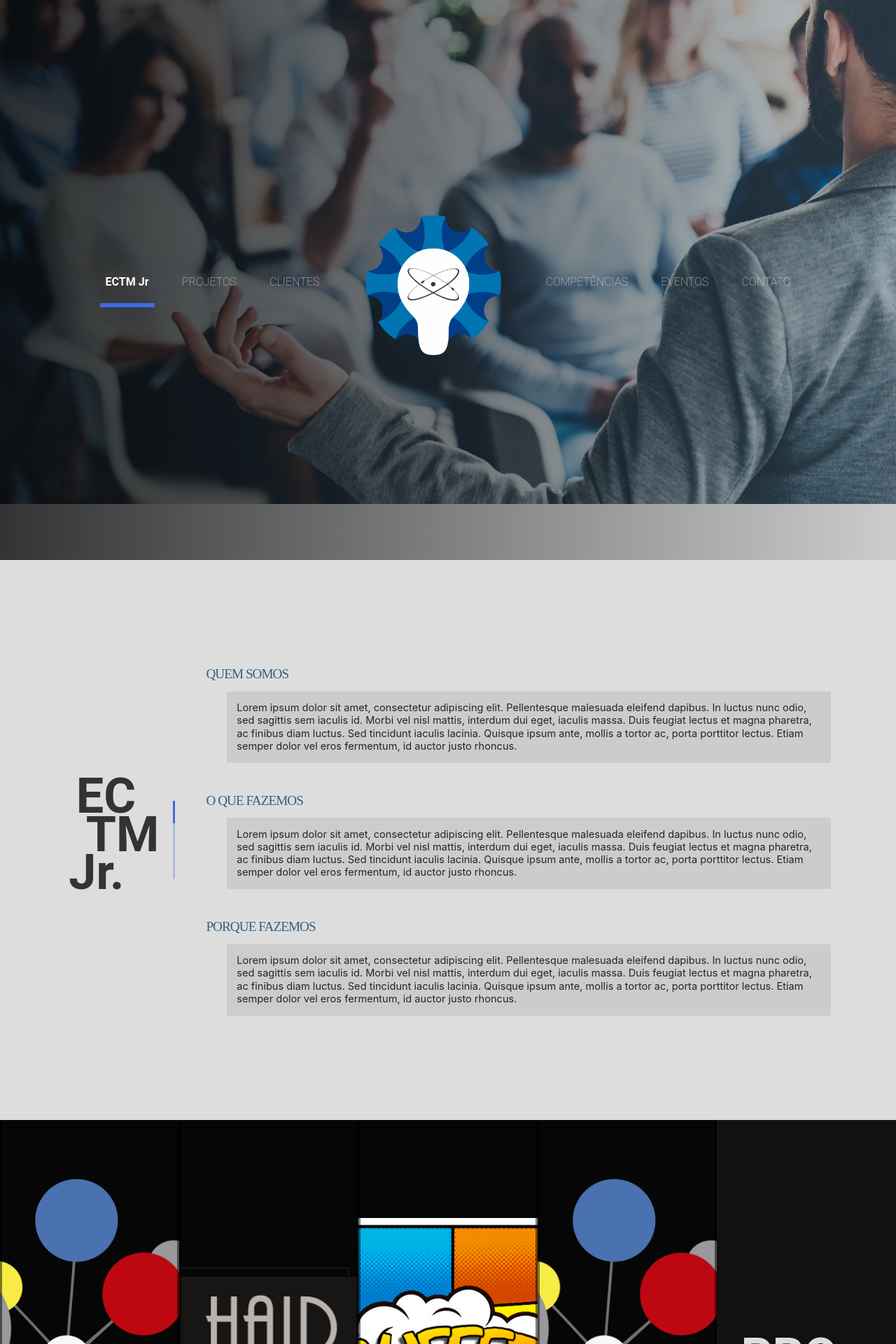
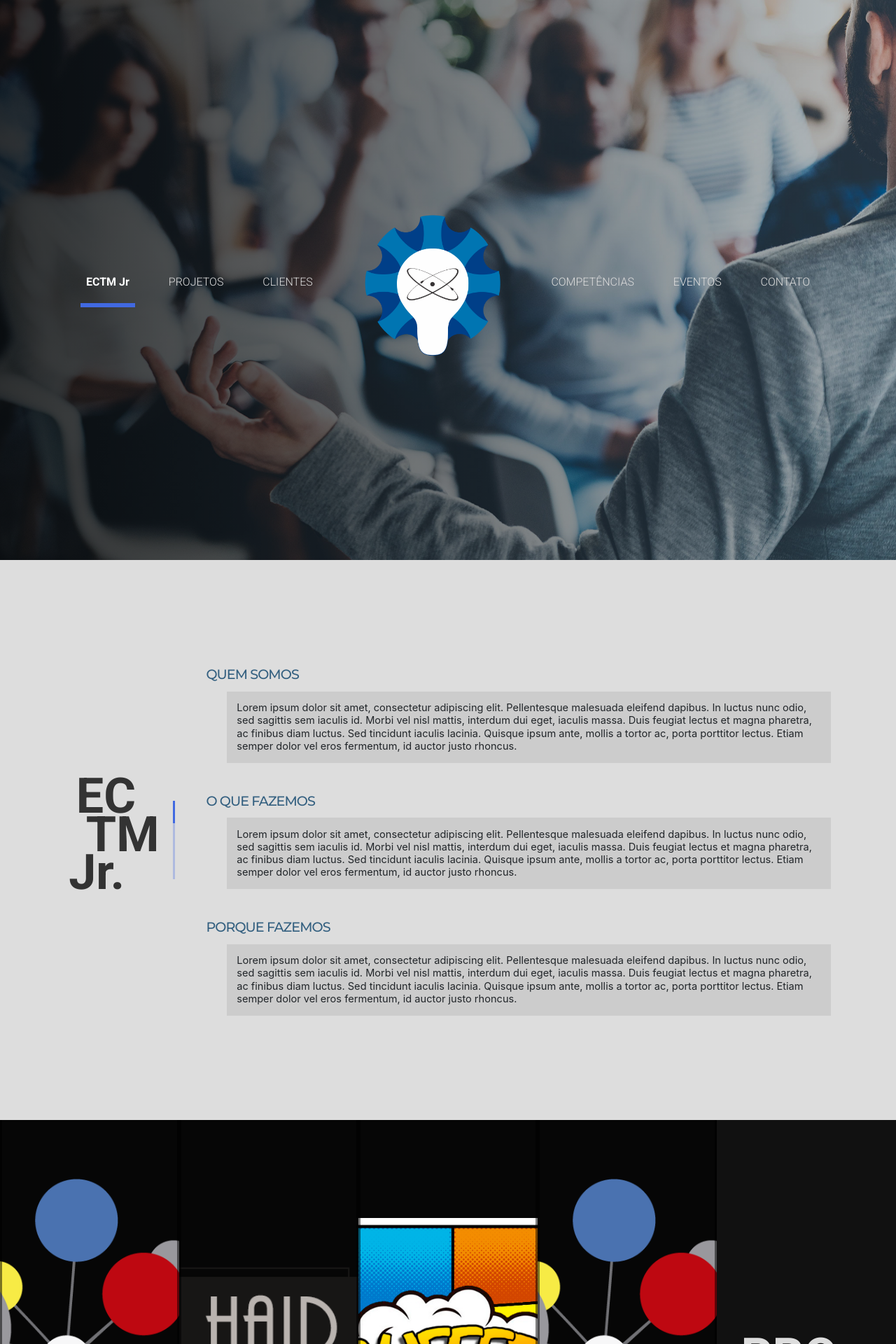
Before and after one commit to dsalexan/boyblue, a PHP site: page / in a window 1280 px wide. Shown: the top 1920 px of the page at 70% size. Run offline with PHP 8.4, Linux system fonts and the light colour scheme.

Commit message:
Versão do pre-release 0.3 alpha

```diff
--- a/css/style.css
+++ b/css/style.css
@@ -14,9 +14,13 @@
    --ectm-jr-triangle-height: 3.6vh;
  }
 
+section{
+  overflow: hidden;
+}
+
 header#wall {
   background: url('../images/wall_background.jpg') no-repeat center center scroll;
-  background-size: 100% auto;
+  background-size: cover;
   background-position-y: 0;
   height: 100vh;
   position: relative;
@@ -50,7 +54,7 @@
 }
 
 #wall nav{
-  width: 85%;
+  width: 90%;
 }
 
 #wall nav ul{
@@ -626,7 +630,7 @@
   left: 0;
   content: "";
 
-  opacity: 0.75;
+  opacity: 1.25;
 }
 
 #eventos .event-box:hover:before{
--- a/index.html
+++ b/index.html
@@ -7,6 +7,7 @@
     <meta name="viewport" content="width=device-width, initial-scale=1, shrink-to-fit=no">
     <meta name="description" content="">
     <meta name="author" content="dsalexan">
+    <meta name="author" content="taaaaaar">
 
     <title>ECTM Jr</title>
 
@@ -17,6 +18,8 @@
     <link href="https://fonts.googleapis.com/css?family=Josefin+Slab:300,400,700" rel="stylesheet">
     <link href="https://fonts.googleapis.com/css?family=Cardo:400,700" rel="stylesheet">
     <link href="https://fonts.googleapis.com/css?family=Lato:300,400,700|Merriweather:400,400i,700" rel="stylesheet">
+    <link href="https://fonts.googleapis.com/css?family=Roboto:300,400,500,700" rel="stylesheet">
+    <link href="https://fonts.googleapis.com/css?family=Montserrat:300,400,500" rel="stylesheet">
     <link href="css/style.css" rel="stylesheet">
 
   </head>
@@ -246,7 +249,7 @@
     <!-- Footer -->
     <footer>
       <div class="site-map centralize">
-        <div style="padding-right: 15em;">
+        <div>
           <div class="links">
             <a class="link-active" href="#ectm-jr">ECTM Jr</a>
             <a href="#projetos">Projetos</a>
```
